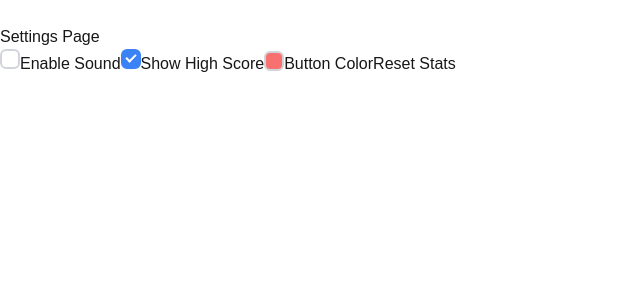
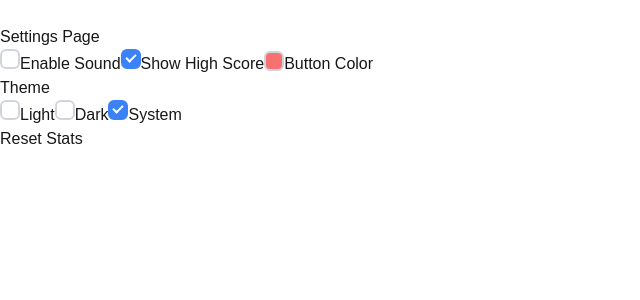
Before and after one commit to beck1888/chance-clicker-game, a Next.js app: page /settings in a window 1280 px wide. Shown: the top 300 px of the page, without its empty margins (0-640 px from the left). Built offline with nearby package versions, Linux system fonts and the light colour scheme.

Commit message:
FEATURE: Implement theme customization with light, dark, and system options; persist theme in localStorage and update styles accordingly

```diff
--- a/src/app/globals.css
+++ b/src/app/globals.css
@@ -7,8 +7,13 @@
   --foreground: #171717;
 }
 
+:root.dark {
+  --background: #121212;
+  --foreground: #ededed;
+}
+
 @media (prefers-color-scheme: dark) {
-  :root {
+  :root:not(.light):not(.dark) {
     --background: #0a0a0a;
     --foreground: #ededed;
   }
--- a/src/app/layout.tsx
+++ b/src/app/layout.tsx
@@ -44,12 +44,19 @@ export default function RootLayout({
     if (menu) {
       menu.classList.remove("open");
     }
+
+    // Handle theme
+    const savedTheme = localStorage.getItem("theme");
+    document.documentElement.classList.remove('light', 'dark');
+    if (savedTheme) {
+      document.documentElement.classList.add(savedTheme);
+    }
   }, [pathname]);
 
   return (
-    <html lang="en" className="light">
+    <html lang="en" className={localStorage.getItem("theme") || "light"}>
       <body
-        className={`${geistSans.variable} ${geistMono.variable} antialiased bg-white text-black`}
+        className={`${geistSans.variable} ${geistMono.variable} antialiased bg-background text-foreground`}
       >
         <header className="absolute top-4 left-4">
           <HamburgerMenu />
--- a/src/app/settings/page.tsx
+++ b/src/app/settings/page.tsx
@@ -7,11 +7,13 @@ export default function Settings() {
   const [soundEnabled, setSoundEnabled] = useState(false);
   const [showHighScore, setShowHighScore] = useState(true);
   const [buttonColor, setButtonColor] = useState("#F87171"); // Default red-400
+  const [darkMode, setDarkMode] = useState<'light' | 'dark' | 'system'>('system');
 
   useEffect(() => {
     const savedSoundSetting = localStorage.getItem("soundEnabled");
     const savedShowHighScoreSetting = localStorage.getItem("showHighScore");
     const savedButtonColor = localStorage.getItem("buttonColor");
+    const savedTheme = localStorage.getItem("theme");
 
     if (savedSoundSetting !== null) {
       setSoundEnabled(savedSoundSetting === "true");
@@ -21,6 +23,9 @@ export default function Settings() {
     }
     if (savedButtonColor) {
       setButtonColor(savedButtonColor);
+    }
+    if (savedTheme) {
+      setDarkMode(savedTheme as 'light' | 'dark' | 'system');
     }
   }, []);
 
@@ -46,6 +51,18 @@ export default function Settings() {
     const newColor = e.target.value;
     setButtonColor(newColor);
     localStorage.setItem("buttonColor", newColor);
+  };
+
+  const handleThemeChange = (theme: 'light' | 'dark' | 'system') => {
+    setDarkMode(theme);
+    localStorage.setItem("theme", theme);
+    if (theme === 'system') {
+      localStorage.removeItem("theme");
+    }
+    document.documentElement.classList.remove('light', 'dark');
+    if (theme !== 'system') {
+      document.documentElement.classList.add(theme);
+    }
   };
 
   return (
@@ -81,6 +98,42 @@ export default function Settings() {
           <span>Button Color</span>
         </label>
 
+        <div className="flex flex-col space-y-2">
+          <span>Theme</span>
+          <div className="flex space-x-4">
+            <label className="flex items-center space-x-2">
+              <input
+                type="radio"
+                checked={darkMode === 'light'}
+                onChange={() => handleThemeChange('light')}
+                name="theme"
+                className={styles.checkbox}
+              />
+              <span>Light</span>
+            </label>
+            <label className="flex items-center space-x-2">
+              <input
+                type="radio"
+                checked={darkMode === 'dark'}
+                onChange={() => handleThemeChange('dark')}
+                name="theme"
+                className={styles.checkbox}
+              />
+              <span>Dark</span>
+            </label>
+            <label className="flex items-center space-x-2">
+              <input
+                type="radio"
+                checked={darkMode === 'system'}
+                onChange={() => handleThemeChange('system')}
+                name="theme"
+                className={styles.checkbox}
+              />
+              <span>System</span>
+            </label>
+          </div>
+        </div>
+
         <button
           className="px-4 py-2 bg-red-500 text-white rounded"
           onClick={handleResetStats}
--- a/src/app/stats/page.tsx
+++ b/src/app/stats/page.tsx
@@ -102,9 +102,9 @@ export default function Stats() {
   };
 
   return (
-    <div className="min-h-screen flex flex-col items-center justify-center bg-gray-50">
+    <div className="min-h-screen flex flex-col items-center justify-center">
       <h1 className="text-4xl mb-8 font-bold">Stats Page</h1>
-      <div className="flex w-full max-w-4xl bg-white rounded-lg shadow-md">
+      <div className="flex w-full max-w-4xl rounded-lg shadow-md">
         <div className="w-1/2 p-6">
           <h2 className="text-2xl mb-4 font-semibold">Statistics</h2>
           {showHighScore && (
--- a/src/components/HamburgerMenu.module.css
+++ b/src/components/HamburgerMenu.module.css
@@ -1,5 +1,5 @@
 .hamburger {
-  background-color: transparent;
+  background-color: var(--background);
   border-radius: 50%;
   padding: 0.5rem;
   transition: background-color 0.3s;
@@ -9,7 +9,7 @@
   display: block;
   width: 100%;
   height: 2px;
-  background-color: lightgrey;
+  background-color: var(--foreground);
   border-radius: 1px;
   transition: transform 0.3s, opacity 0.3s;
 }
@@ -33,9 +33,14 @@
 }
 
 .menuItem:hover {
-  background-color: rgb(0, 0, 0, 0.05);
+  background-color: rgba(255, 255, 255, 0.1);
 }
 
 .hamburger-menu.open {
   /* Add styles for the open state if needed */
 }
+
+.menu {
+  background-color: var(--background);
+  color: var(--foreground);
+}
--- a/src/components/HamburgerMenu.tsx
+++ b/src/components/HamburgerMenu.tsx
@@ -56,7 +56,7 @@ export default function HamburgerMenu() {
         <span className={`${styles.line} ${isOpen ? styles.line3Open : ""}`}></span>
       </button>
       {isOpen && (
-        <div className="absolute top-10 left-0 bg-white shadow-lg rounded-lg p-4">
+        <div className={`absolute top-10 left-0 shadow-lg rounded-lg p-4 ${styles.menu}`}>
           <Link href="/" className={`block py-2 ${styles.menuItem}`}>Home</Link>
           <Link href="/stats" className={`block py-2 ${styles.menuItem}`}>Stats</Link>
           <Link href="/settings" className={`block py-2 ${styles.menuItem}`}>Settings</Link>
```
Also changed, not shown: src/app/page.tsx (+4 -4 lines).
